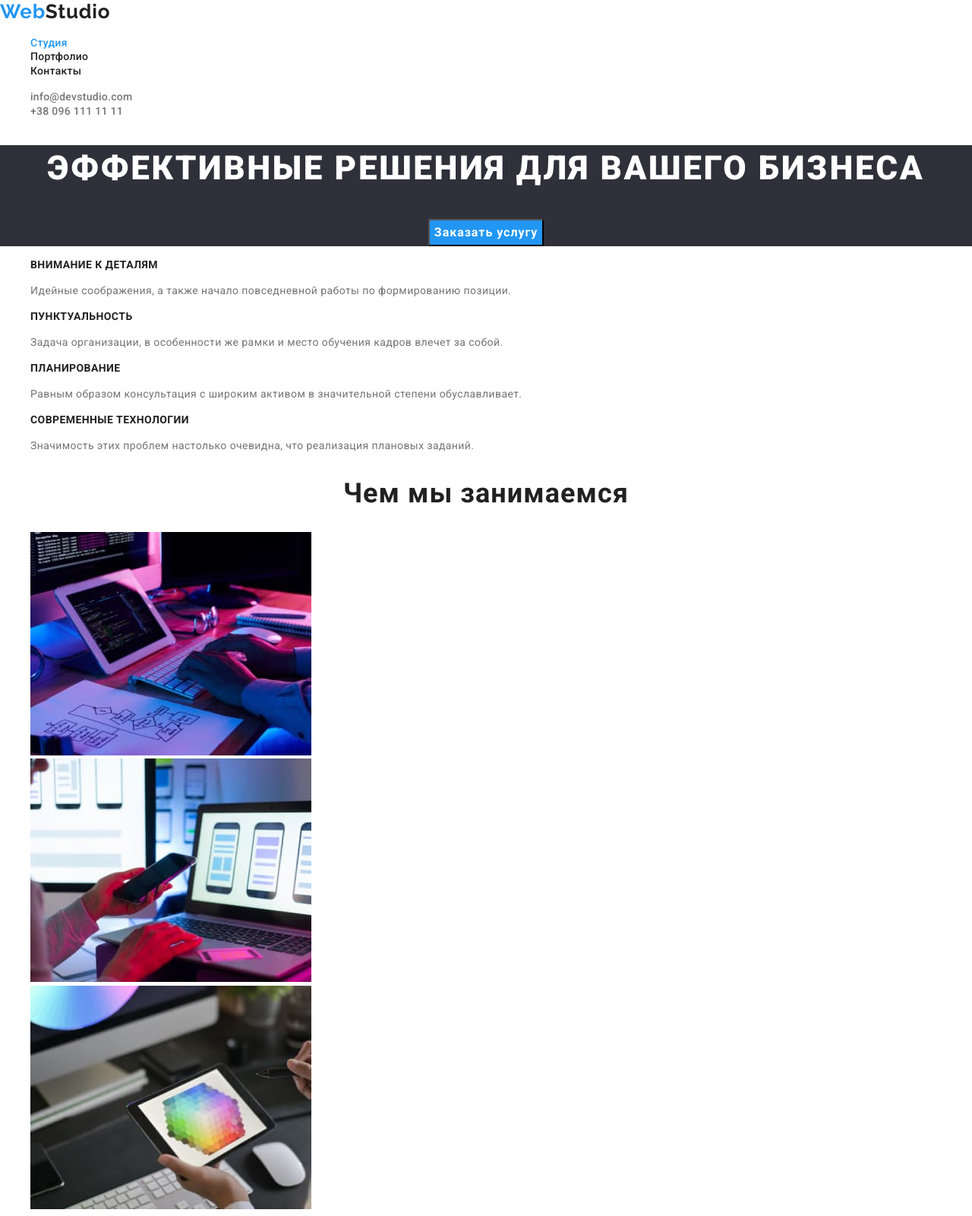
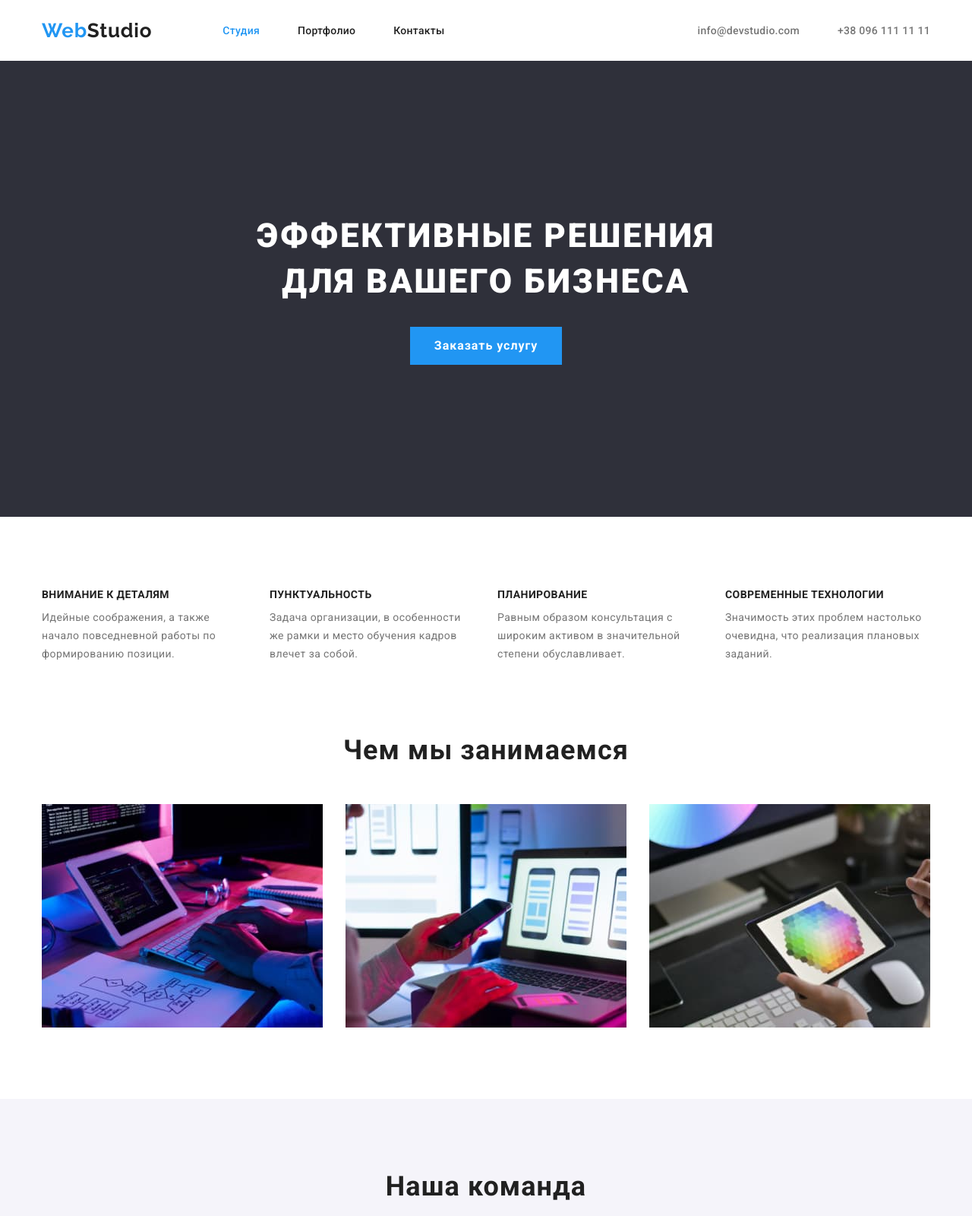
Before and after one commit to iravakilova/goit-markup-hw-03, a plain HTML site: page index.html in a window 1280 px wide. Shown: the top 1600 px of the page at 76% size. Drawn offline with Linux system fonts and the light colour scheme.

Commit message:
flex и отступы для Студия

```diff
--- /dev/null
+++ b/css/reset.css
@@ -0,0 +1,124 @@
+html,
+body,
+div,
+span,
+applet,
+object,
+iframe,
+h1,
+h2,
+h3,
+h4,
+h5,
+h6,
+p,
+blockquote,
+pre,
+a,
+abbr,
+acronym,
+address,
+big,
+cite,
+code,
+del,
+dfn,
+em,
+img,
+ins,
+kbd,
+q,
+s,
+samp,
+small,
+strike,
+strong,
+sub,
+sup,
+tt,
+var,
+b,
+u,
+i,
+center,
+dl,
+dt,
+dd,
+ol,
+ul,
+li,
+fieldset,
+form,
+label,
+legend,
+table,
+caption,
+tbody,
+tfoot,
+thead,
+tr,
+th,
+td,
+article,
+aside,
+canvas,
+details,
+embed,
+figure,
+figcaption,
+footer,
+header,
+hgroup,
+menu,
+nav,
+output,
+ruby,
+section,
+summary,
+time,
+mark,
+audio,
+video {
+  margin: 0;
+  padding: 0;
+  border: 0;
+  font-size: 100%;
+  font: inherit;
+  vertical-align: baseline;
+}
+/* HTML5 display-role reset for older browsers */
+article,
+aside,
+details,
+figcaption,
+figure,
+footer,
+header,
+hgroup,
+menu,
+nav,
+section {
+  display: block;
+}
+body {
+  line-height: 1;
+}
+ol,
+ul {
+  list-style: none;
+}
+blockquote,
+q {
+  quotes: none;
+}
+blockquote:before,
+blockquote:after,
+q:before,
+q:after {
+  content: "";
+  content: none;
+}
+table {
+  border-collapse: collapse;
+  border-spacing: 0;
+}
--- a/css/styles.css
+++ b/css/styles.css
@@ -8,43 +8,79 @@
   --section-title: 36px;
   --font-size-primary: 14px;
   --font-size-secondary: 16px;
+  --width-container: 1200px;
 }
 body {
   font-family: "Roboto", sans-serif;
   color: var(--color-text-primary);
   background-color: var(--bg-primary);
 }
-.list {
-  list-style: none;
-}
 .link {
   text-decoration: none;
   color: var(--color-text-primary);
 }
+.section {
+  padding-top: 94px;
+  padding-bottom: 94px;
+}
+.container {
+  width: var(--width-container);
+  margin-left: auto;
+  margin-right: auto;
+  padding-left: 15px;
+  padding-right: 15px;
+}
+img {
+  display: block;
+}
 
 /* header */
 
+.header-nav {
+  display: flex;
+  align-items: center;
+}
 .header-logo {
   font-family: "Raleway", sans-serif;
   font-size: 26px;
   line-height: calc(31 / 26);
   letter-spacing: var(--let-sp);
+  display: block;
 }
 .header-logo-part {
   color: var(--accent-color);
 }
-.header-item {
+.header-menu {
+  display: flex;
+  flex-wrap: wrap;
+  margin-left: 93px;
+}
+.header-item-menu:not(:last-child) {
+  margin-right: 50px;
+}
+.header-link {
   font-weight: 500;
   font-size: var(--font-size-primary);
   line-height: calc(16 / 14);
   letter-spacing: 0.02em;
+  display: block;
+  padding-top: 32px;
+  padding-bottom: 32px;
+}
+.header-link:hover,
+.header-link:focus {
+  color: var(--accent-color);
+}
+.header-item:last-child {
+  margin-left: 50px;
 }
 .header-contact {
+  display: flex;
+  margin-left: auto;
+}
+.header-mail,
+.header-tel {
   color: var(--color-text-secondary);
-}
-.header-item:hover,
-.header-item:focus {
-  color: var(--accent-color);
 }
 .current {
   color: var(--accent-color);
@@ -52,6 +88,8 @@ body {
 .hero {
   background-color: var(--bg-secondary);
   text-align: center;
+  padding-top: 200px;
+  padding-bottom: 200px;
 }
 .hero-title {
   font-weight: 900;
@@ -61,6 +99,10 @@ body {
   letter-spacing: 0.06em;
   text-transform: uppercase;
   color: #ffffff;
+  width: 696px;
+  margin-left: auto;
+  margin-right: auto;
+  margin-bottom: 30px;
 }
 .hero-bt {
   font-family: inherit;
@@ -72,10 +114,27 @@ body {
   letter-spacing: 0.06em;
   color: #ffffff;
   cursor: pointer;
+  border: transparent;
+  padding: 10px 32px;
+  min-width: 200px;
 }
 .hero-bt:hover,
 .hero-bt:focus {
   background: #188ce8;
+}
+.features {
+  padding-bottom: 0;
+}
+.features-box {
+  display: flex;
+  flex-wrap: wrap;
+  margin-right: -30px;
+}
+.features-item {
+  flex-basis: calc(100% / 4 - 30px);
+}
+.features-item:not(:last-child) {
+  margin-right: 30px;
 }
 .features-title {
   font-weight: 700;
@@ -83,6 +142,7 @@ body {
   line-height: calc(16 / 14);
   letter-spacing: var(--let-sp);
   text-transform: uppercase;
+  margin-bottom: 10px;
 }
 .features-text {
   font-size: var(--font-size-primary);
@@ -96,12 +156,32 @@ body {
   line-height: calc(42 / 36);
   text-align: center;
   letter-spacing: var(--let-sp);
+  margin-bottom: 50px;
+}
+.about-box {
+  display: flex;
+  flex-wrap: wrap;
+  margin-right: -30px;
+}
+.about-item {
+  flex-basis: calc(100% / 3 - 30px);
+}
+.about-item:not(:last-child) {
+  margin-right: 30px;
 }
 .team {
   background: #f5f4fa;
 }
+.team-box {
+  display: flex;
+  flex-wrap: wrap;
+}
 .team-item {
   background: #ffffff;
+  flex-basis: calc(100% / 4 - 30px);
+}
+.team-item:not(:last-child) {
+  margin-right: 30px;
 }
 .team-title {
   font-weight: 700;
@@ -109,6 +189,7 @@ body {
   line-height: calc(42 / 36);
   text-align: center;
   letter-spacing: var(--let-sp);
+  margin-bottom: 50px;
 }
 .team-name {
   font-weight: 500;
@@ -116,6 +197,7 @@ body {
   line-height: calc(19 / 16);
   text-align: center;
   letter-spacing: var(--let-sp);
+  margin-top: 30px;
 }
 .team-position {
   font-size: var(--font-size-secondary);
@@ -123,6 +205,8 @@ body {
   text-align: center;
   letter-spacing: var(--let-sp);
   color: var(--color-text-secondary);
+  margin-top: 10px;
+  margin-bottom: 30px;
 }
 
 /* portfolio */
@@ -161,8 +245,9 @@ body {
 footer {
   background-color: var(--bg-secondary);
 }
-.footer-contact {
-  font-style: normal;
+.footer-box {
+  padding-top: 60px;
+  padding-bottom: 60px;
 }
 .footer-logo {
   font-family: "Raleway", sans-serif;
@@ -174,6 +259,13 @@ footer {
 }
 .footer-logo-part {
   color: #2196f3;
+}
+.footer-contact {
+  font-style: normal;
+  margin-top: 20px;
+}
+.footer-item:not(:first-child) {
+  margin-top: 9px;
 }
 .footer-map {
   font-size: var(--font-size-primary);
--- a/index.html
+++ b/index.html
@@ -5,6 +5,7 @@
     <meta http-equiv="X-UA-Compatible" content="IE=edge">
     <meta name="viewport" content="width=device-width, initial-scale=1.0">
     <title>Студия</title>
+    <link rel="stylesheet" href="./css/reset.css">
     <link rel="stylesheet" href="./css/modern-normalize.css">
     <link rel="preconnect" href="https://fonts.googleapis.com">
     <link rel="preconnect" href="https://fonts.gstatic.com" crossorigin>
@@ -13,56 +14,56 @@
     <link rel="stylesheet" href="./css/styles.css">
 </head>
 <body>
-    <header>
-        <nav class="header-nav">
+    <header class="header">
+        <nav class="header-nav container">
             <a href="./index.html" class="link header-logo"><span class="header-logo-part">Web</span>Studio</a>
-            <ul class="list">
-                <li><a href="./index.html" class="link header-item current">Студия</a></li>
-                <li><a href="./portfolio.html" class="link header-item">Портфолио</a></li>
-                <li><a href="./index.html" class="link header-item">Контакты</a></li>
+            <ul class="header-menu">
+                <li class="header-item-menu"><a href="./index.html" class="link header-link current">Студия</a></li>
+                <li class="header-item-menu"><a href="./portfolio.html" class="link header-link">Портфолио</a></li>
+                <li class="header-item-menu"><a href="./index.html" class="link header-link">Контакты</a></li>
+            </ul>
+            <ul class="header-contact">
+                <li class="header-item"><a href="mailto:info@devstudio.com" class="link header-link header-mail">info@devstudio.com</a></li>
+                <li class="header-item"><a href="tel:+380961111111" class="link header-link header-tel">+38 096 111 11 11</a></li>
             </ul>
         </nav>
-        <ul class="list">
-            <li><a href="mailto:info@devstudio.com" class="link header-item header-contact">info@devstudio.com</a></li>
-            <li><a href="tel:+380961111111" class="link header-item header-contact">+38 096 111 11 11</a></li>
-        </ul>
     </header>
     <main>
-        <section class="hero">
+        <section class="hero section">
             <h1 class="hero-title">Эффективные решения для вашего бизнеса</h1>
             <button type="button" class="hero-bt">Заказать услугу</button>
         </section>
-        <section class="features">
-            <ul class="list">
-                <li>
+        <section class="features container section">
+            <ul class="features-box">
+                <li class="features-item">
                     <h3 class="features-title">Внимание к деталям</h3>
                     <p class="features-text">Идейные соображения, а также начало повседневной работы по формированию позиции.</p>
                 </li>
-                <li>
+                <li class="features-item">
                     <h3 class="features-title">Пунктуальность</h3>
                     <p class="features-text">Задача организации, в особенности же рамки и место обучения кадров влечет за собой.</p>
                 </li>
-                <li>
+                <li class="features-item">
                     <h3 class="features-title">Планирование</h3>
                     <p class="features-text">Равным образом консультация с широким активом в значительной степени обуславливает.</p>
                 </li>
-                <li>
+                <li class="features-item">
                     <h3 class="features-title">Современные технологии</h3>
                     <p class="features-text">Значимость этих проблем настолько очевидна, что реализация плановых заданий.</p>
                 </li>
             </ul>
         </section>
-        <section class="about">
+        <section class="about container section">
             <h2 class="about-title">Чем мы занимаемся</h2>
-            <ul class="list">
-                <li><img src="./images/img-1.jpg" alt="работа за компьютером" width="370" height="294" class="about-pict"></li>
-                <li><img src="./images/img-2.jpg" alt="работа с телефоном" width="370" height="294" class="about-pict"></li>
-                <li><img src="./images/img-3.jpg" alt="работа за планшетом" width="370" height="294" class="about-pict"></li>
+            <ul class="about-box">
+                <li class="about-item"><img src="./images/img-1.jpg" alt="работа за компьютером" width="370" height="294" class="about-pict"></li>
+                <li class="about-item"><img src="./images/img-2.jpg" alt="работа с телефоном" width="370" height="294" class="about-pict"></li>
+                <li class="about-item"><img src="./images/img-3.jpg" alt="работа за планшетом" width="370" height="294" class="about-pict"></li>
             </ul>
         </section>
-        <section class="team">
+        <section class="team section">
             <h2 class="team-title">Наша команда</h2>
-            <ul class="list">
+            <ul class="team-box container">
                 <li class="team-item">
                     <img src="./images/img-4.jpg" alt="Product Designer" width="270" height="260" class="team-photo">
                     <h3 class="team-name">Игорь Демьяненко</h3>
@@ -86,15 +87,17 @@
             </ul>
         </section>
     </main>
-    <footer>
-        <a href="./index.html" class="link footer-logo"><span class="footer-logo-part">Web</span>Studio</a>
-        <address>
-            <ul class="list footer-contact">
-                <li><a target="_blank" rel="noopener nofollow noreferrer" href="https://goo.gl/maps/vHbvLsZFDgiM335Y8" class="link footer-map">г. Киев, пр-т Леси Украинки, 26</a></li>
-                <li><a href="mailto:info@devstudio.com" class="link footer-mail">info@devstudio.com</a></li>
-                <li><a href="tel:+380961111111" class="link footer-tel">+38 096 111 11 11</a></li>
-            </ul>
-        </address>
+    <footer class="footer">
+        <div class="footer-box container">
+            <a href="./index.html" class="link footer-logo"><span class="footer-logo-part">Web</span>Studio</a>
+            <address>
+                <ul class="footer-contact">
+                    <li class="footer-item"><a target="_blank" rel="noopener nofollow noreferrer" href="https://goo.gl/maps/vHbvLsZFDgiM335Y8" class="link footer-map">г. Киев, пр-т Леси Украинки, 26</a></li>
+                    <li class="footer-item"><a href="mailto:info@devstudio.com" class="link footer-mail">info@devstudio.com</a></li>
+                    <li class="footer-item"><a href="tel:+380961111111" class="link footer-tel">+38 096 111 11 11</a></li>
+                </ul>
+            </address>
+        </div>
     </footer>
 </body>
 </html>
```
Also changed, not shown: 1 other file.
